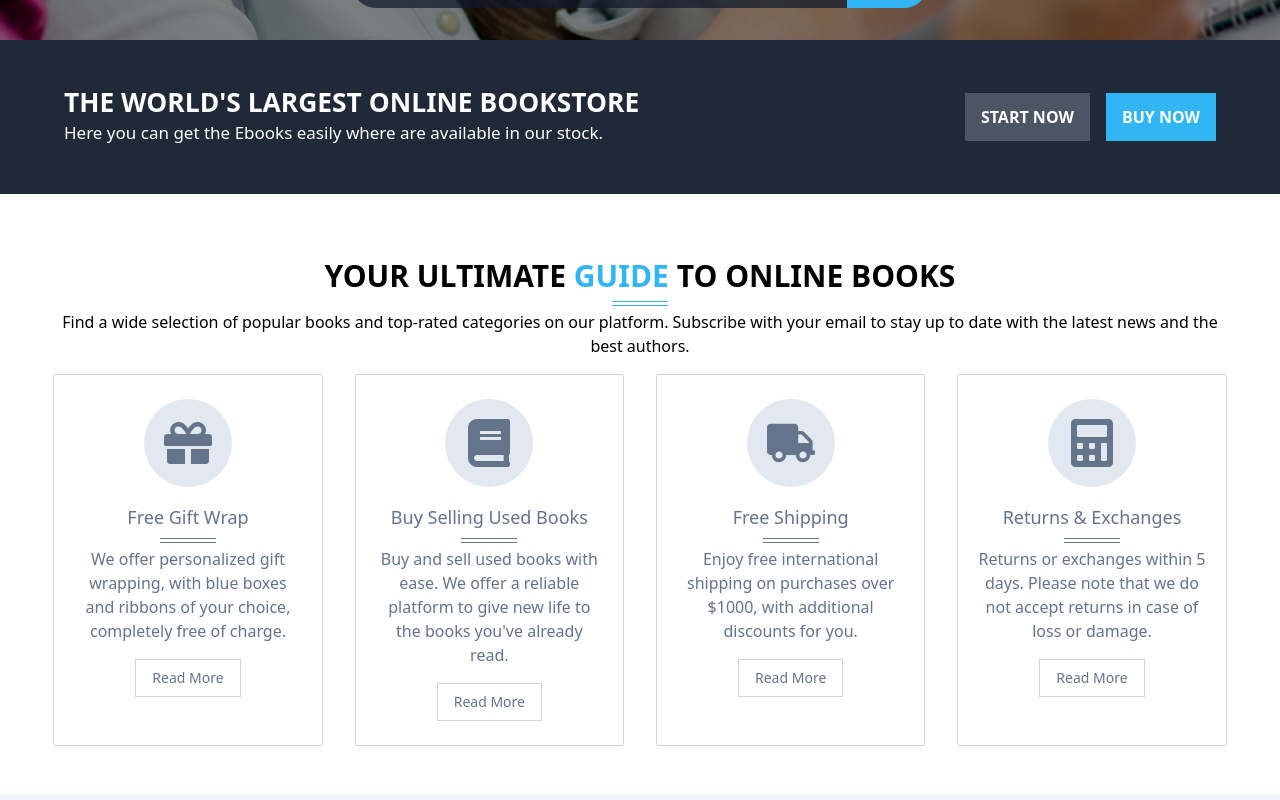
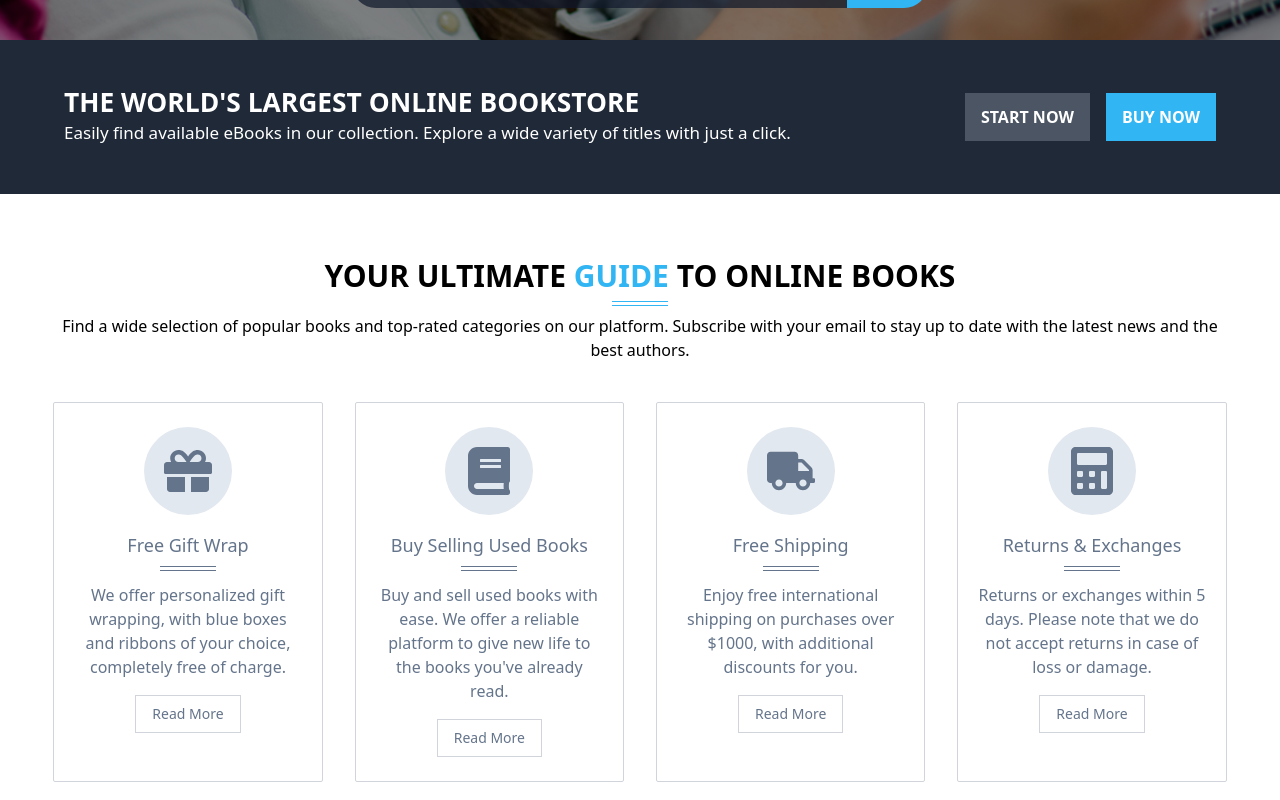
Before and after one commit to emmanuel-cruz-dev/literarium, a React (Vite) app: page / in a window 1280 px wide. Shown: the part 760-1560 px from the top of the page. Built offline with nearby package versions, Linux system fonts and the light colour scheme.

Commit message:
Banner y MainCards modificados, contenido y clase section-title afectados

```diff
--- a/src/components/Banner.tsx
+++ b/src/components/Banner.tsx
@@ -9,7 +9,8 @@ const Banner = () => {
           The World's Largest Online Bookstore
         </h2>
         <p className="text-[17px]">
-          Here you can get the Ebooks easily where are available in our stock.
+          Easily find available eBooks in our collection. Explore a wide variety
+          of titles with just a click.
         </p>
       </div>
       <div className="flex gap-4 uppercase font-semibold [&>a]:py-3 [&>a]:px-4">
--- a/src/components/MainCards.tsx
+++ b/src/components/MainCards.tsx
@@ -53,7 +53,7 @@ const CardArticle: FC<CardArticleProps> = ({
       <div className="bg-slate-200 rounded-full p-5">
         <span className="main-cards__icon text-5xl">{icon}</span>
       </div>
-      <h3 className="font-medium text-lg main-cards__title">{title}</h3>
+      <h3 className="font-medium text-lg main-cards__title mb-2">{title}</h3>
       <p>{description}</p>
       <a
         href="#"
@@ -80,7 +80,7 @@ const MainCards: FC = () => {
         </p>
       </div>
       <article>
-        <div className="grid md:grid-cols-2 lg:grid-cols-3 xl:grid-cols-4 gap-8">
+        <div className="grid md:grid-cols-2 lg:grid-cols-3 xl:grid-cols-4 gap-8 py-6">
           {cardItems.map((item, index) => (
             <CardArticle key={index} {...item} />
           ))}
--- a/src/styles/App.css
+++ b/src/styles/App.css
@@ -43,6 +43,7 @@
 
 .section__title {
   position: relative;
+  margin-bottom: 0.25rem;
 }
 
 .section__title::before {
```
